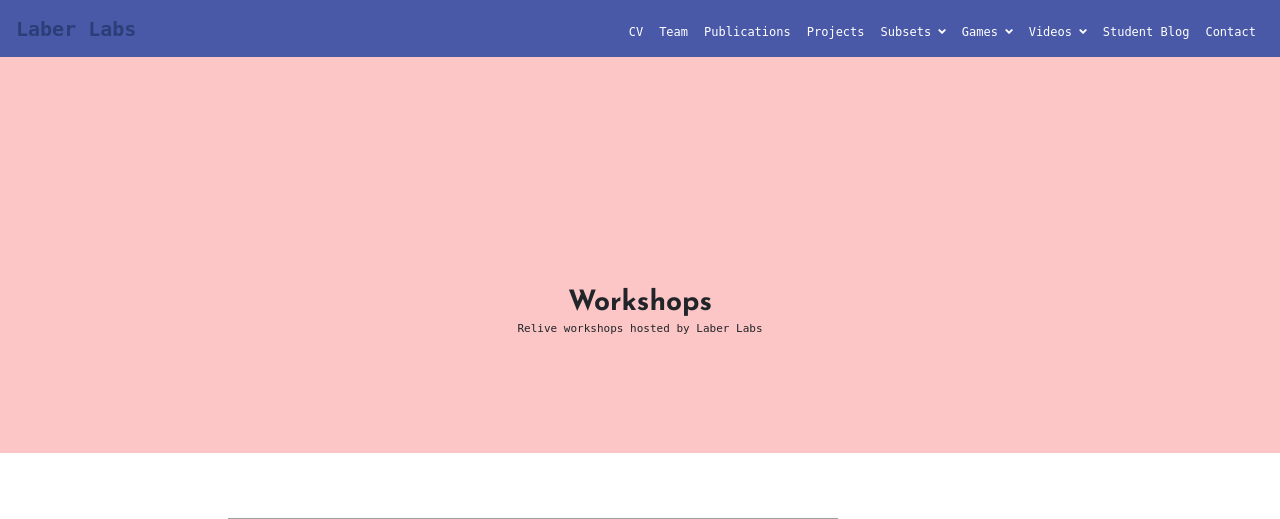
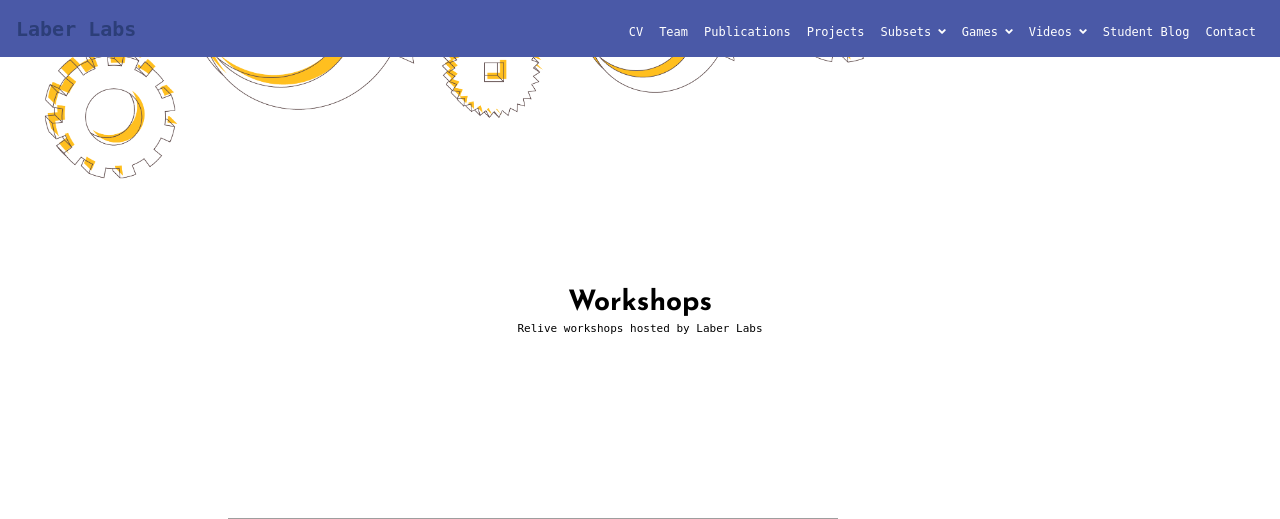
Before and after one commit to Creskie/laber-labs, a PHP site: page /pages/workshops.html in a window 1280 px wide. Shown: the top 519 px of the page. Run offline with PHP 8.4, Linux system fonts and the light colour scheme; some web fonts are replaced; grey boxes are pictures that could not be loaded.

Commit message:
workshop header

```diff
--- a/css/main.css
+++ b/css/main.css
@@ -331,6 +331,11 @@ section {
 	background-size: cover;
 	overflow: hidden;
 }
+.header-workshops {
+	background-image: url(../images/header-workshops.png);
+	background-size: cover;
+	overflow: hidden;
+}
 
 .team-photo-laber {
 	border-radius: 50%;
--- a/index.html
+++ b/index.html
@@ -127,7 +127,7 @@
 					<h3 class="subheader-1">About Us</h3>
 					<p class="description-1">Major research areas are causal inference, non-regular asymptotics, optimization, and reinforcement learning. Primary application areas include precision medicine, sports- and e-sports analytics, adaptive conservation, and the management of infectious diseases. We also have a small robotics laboratory that we use to study cooperative and competitive decision problems.</p>
 				</div>
-				<div class="col-md-2 offset-md-2 sub-section">
+				<!-- <div class="col-md-2 offset-md-2 sub-section">
 					<img class="fade-img" src="images/lego-robot.gif" />
 				</div>
 				<div class="col-md-2 sub-section">
@@ -138,7 +138,7 @@
 				</div>
 				<div class="col-md-2 sub-section">
 					<img class="fade-img" src="images/purple-means-grape.gif" />
-				</div>
+				</div> -->
 			</div>
 		</div>
 	</section>
--- a/pages/workshops.html
+++ b/pages/workshops.html
@@ -84,7 +84,7 @@
 	    </div>
 	</nav>
 
-	<header class="header-pink header-half">
+	<header class="header-white header-workshops header-half break-out">
 		<div class="header-content">
 			<div class="col-8 offset-2 header-content-inner">
 				<h3 class="subheader-1">Workshops</h3>
```
Also changed, not shown: images/header-workshops.png (added).
